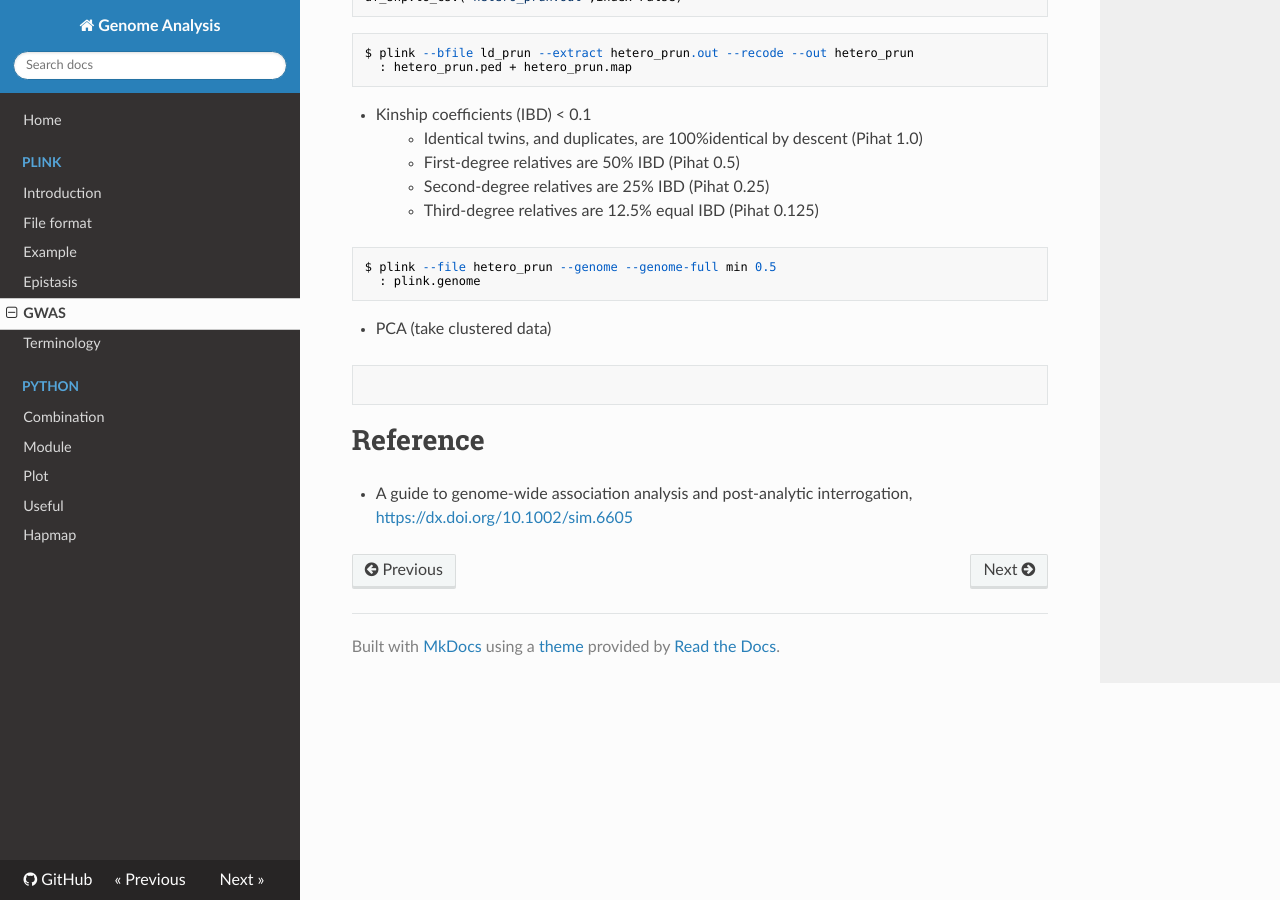
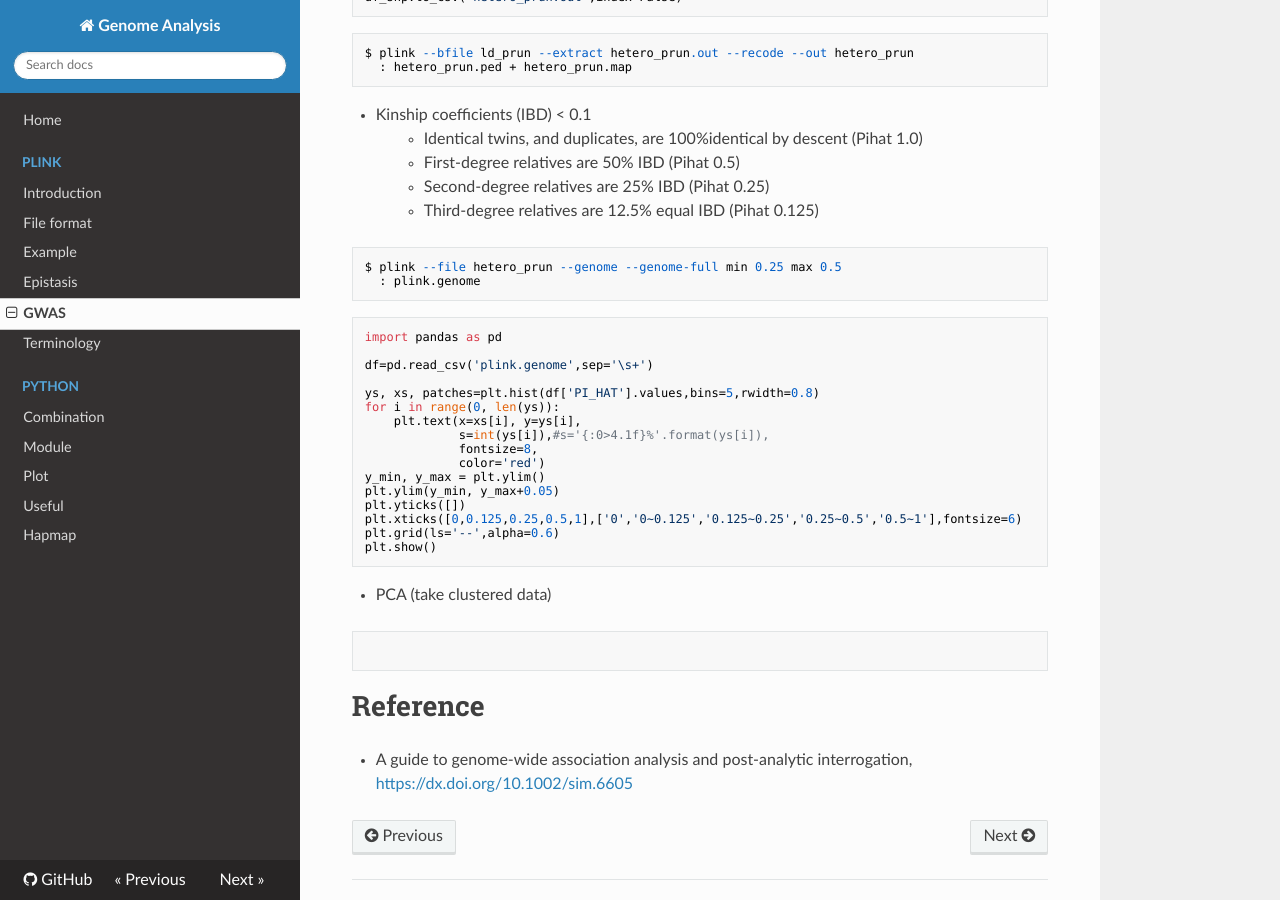
Before and after one commit to WonyoungCho/plink, an MkDocs documentation site: the page built from docs/GWAS.md, in a window 1280 px wide and 900 px high, scrolled down 1331 px. Built offline with MkDocs 1.6.1, drawn with Linux system fonts in a browser that asks for light colours; nearby versions of some CDN libraries; old or Windows-style settings are respelled for this version of MkDocs.

Commit message:
Update GWAS.md

````diff
--- a/docs/GWAS.md
+++ b/docs/GWAS.md
@@ -63,8 +63,26 @@ $ plink --bfile ld_prun --extract hetero_prun.out --recode --out hetero_prun
 > - Second-degree relatives are 25% IBD (Pihat 0.25)
 > - Third-degree relatives are 12.5% equal IBD (Pihat 0.125)
 ```
-$ plink --file hetero_prun --genome --genome-full min 0.5
+$ plink --file hetero_prun --genome --genome-full min 0.25 max 0.5
   : plink.genome
+```
+```
+import pandas as pd
+
+df=pd.read_csv('plink.genome',sep='\s+')
+
+ys, xs, patches=plt.hist(df['PI_HAT'].values,bins=5,rwidth=0.8)
+for i in range(0, len(ys)):
+    plt.text(x=xs[i], y=ys[i],
+             s=int(ys[i]),#s='{:0>4.1f}%'.format(ys[i]),
+             fontsize=8,
+             color='red')
+y_min, y_max = plt.ylim()
+plt.ylim(y_min, y_max+0.05)
+plt.yticks([])
+plt.xticks([0,0.125,0.25,0.5,1],['0','0~0.125','0.125~0.25','0.25~0.5','0.5~1'],fontsize=6)
+plt.grid(ls='--',alpha=0.6)
+plt.show()
 ```
 - PCA (take clustered data)
 ```
````
